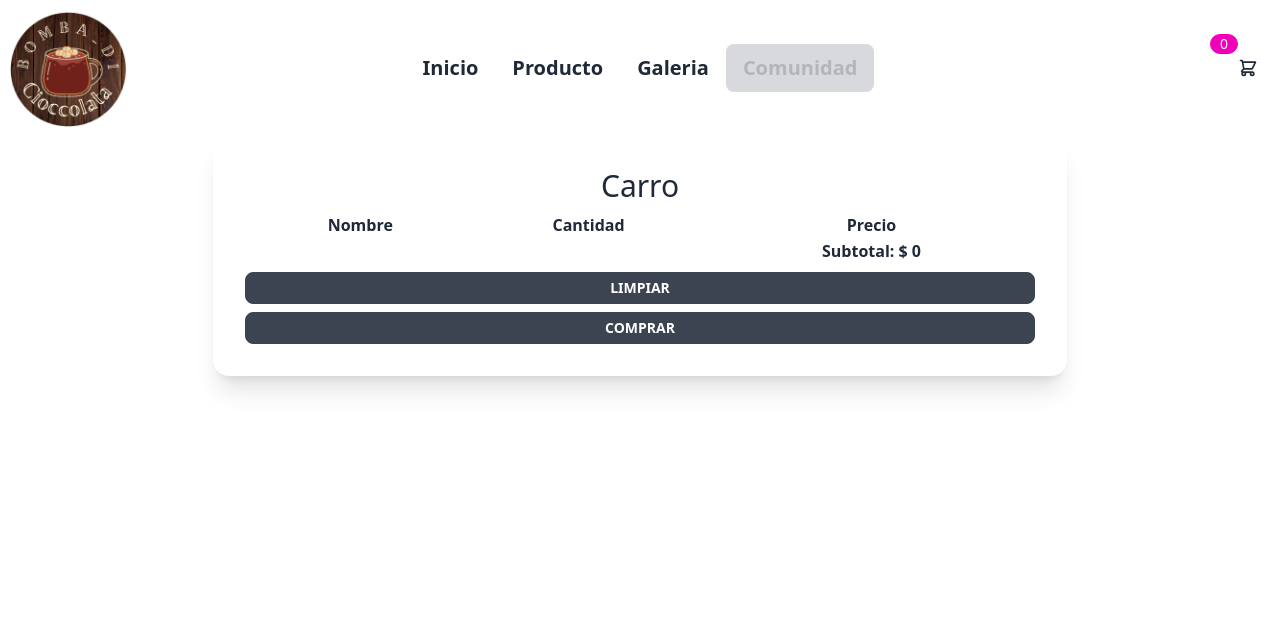
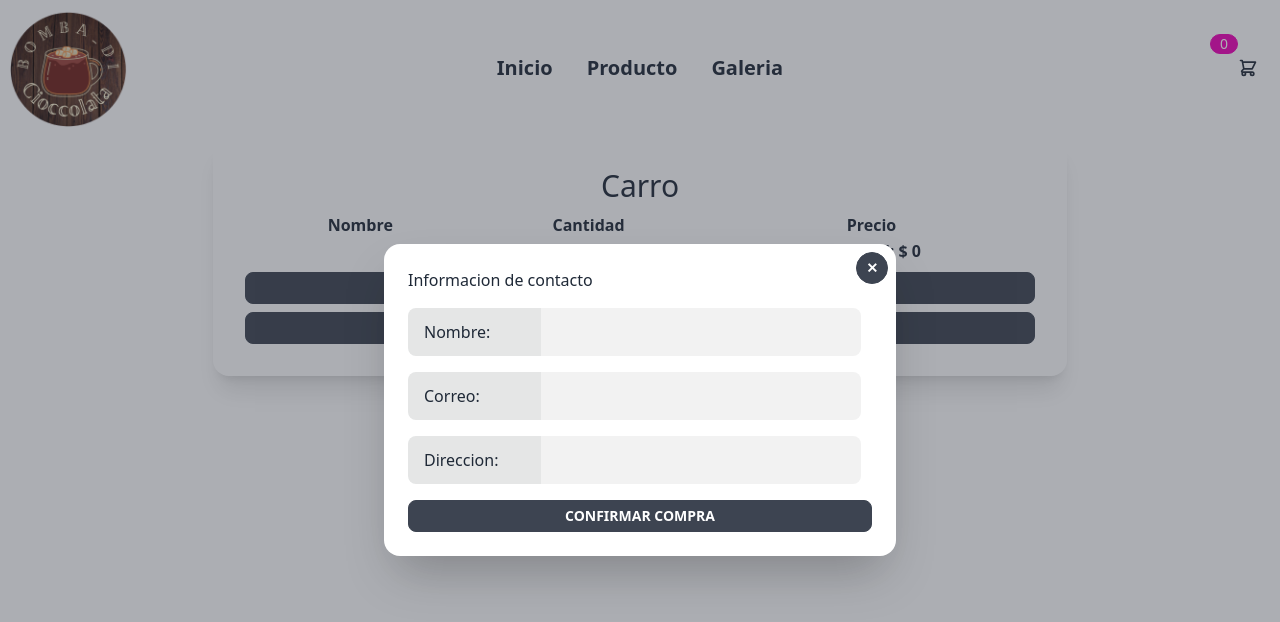
Before and after one commit to Payacan08/clase_1, a React (Create React App) app: page /carro in a window 1280 px wide. Both pictures are taken after a click on the label "COMPRAR". Shown: the top 622 px of the page. Built offline with nearby package versions, Linux system fonts and the light colour scheme.

Commit message:
Entrega Final

```diff
--- a/public/index.html
+++ b/public/index.html
@@ -2,14 +2,14 @@
 <html lang="en">
   <head>
     <meta charset="utf-8" />
-    <link rel="icon" href="%PUBLIC_URL%/favicon.ico" />
+    <link rel="icon" href="%PUBLIC_URL%/1PNG LOGO.png" />
     <meta name="viewport" content="width=device-width, initial-scale=1" />
     <meta name="theme-color" content="#000000" />
     <meta
       name="description"
-      content="Web site created using create-react-app"
+      content="Bomba di Cioccolata Web site created using create-react-app"
     />
-    <link rel="apple-touch-icon" href="%PUBLIC_URL%/logo192.png" />
+    <link rel="apple-touch-icon" href="%PUBLIC_URL%/1PNG LOGO.png" />
     <!--
       manifest.json provides metadata used when your web app is installed on a
       user's mobile device or desktop. See https://developers.google.com/web/fundamentals/web-app-manifest/
@@ -24,7 +24,7 @@
       work correctly both with client-side routing and a non-root public URL.
       Learn how to configure a non-root public URL by running `npm run build`.
     -->
-    <title>React App</title>
+    <title>Bomba di Cioccolata</title>
   </head>
   <body>
     <noscript>You need to enable JavaScript to run this app.</noscript>
--- a/src/components/Cart.js
+++ b/src/components/Cart.js
@@ -1,13 +1,38 @@
 import React, { useContext } from 'react'
 import {CartContext} from './CartContext'
+import {addDoc, collection, getFirestore } from 'firebase/firestore';
 
 const Cart = () => {
-  const { cart , removeItem , clear,} = useContext(CartContext)
+  const { cart , removeItem , clear, totalCart} = useContext(CartContext)
 
-    let total = 0
-    cart.forEach(itemCart=>{
-        total += itemCart.num * itemCart.itemData.price
+    const cartList = cart.map(item=>{
+      const list ={
+        id: item.itemData.id,
+        name: item.itemData.name,
+        cantidad: item.num
+      }
+      return list
     })
+
+    const buyCart = (ev)=>{
+      ev.preventDefault();
+      const compra = {
+        user:{nombre:ev.target.nombre.value,
+          correo:ev.target.correo.value,
+          direccion:ev.target.direccion.value},
+        items:cartList,
+        total: totalCart()
+      }
+      saveToFirestore(compra)
+    }
+
+    const saveToFirestore = (compra)=>{
+      const db = getFirestore();
+      const pedidosCollection = collection(db,'pedidos')
+      addDoc(pedidosCollection,compra).then((response)=>{
+        console.log(response.id);
+      })
+    }
 
   return (
     <div className='flex justify-center'>
@@ -38,12 +63,34 @@ const Cart = () => {
                 <th></th>
                 <th></th>
                 <th></th>
-                <th>Subtotal: $ {total}</th>
+                <th>Subtotal: $ {totalCart()}</th>
               </tr>
             </tfoot>
           </table>
           <label className="btn btn-sm" onClick={clear}>Limpiar</label>
-          <label className="btn btn-sm" >Comprar</label>
+          <label className="btn modal-button btn-sm" htmlFor='my-modal'>Comprar</label>
+          <input type="checkbox" id="my-modal" className="modal-toggle" />
+          <div htmlFor='my-modal' className='modal'>
+            <div className='modal-box'>
+            <label htmlFor="my-modal" className="btn btn-sm btn-circle absolute right-2 top-2">✕</label>
+              <form onSubmit={ev=>buyCart(ev)} className='grid gap-4'>
+                <label>Informacion de contacto</label>
+                <label className='input-group grid grid-cols-7'>
+                  <span className='col-span-2'>Nombre: </span>
+                  <input type='text' name='nombre' className='input col-span-5 w-full max-w-xs bg-base-200'></input>
+                </label>
+                <label className='input-group grid grid-cols-7'>
+                  <span className='col-span-2'>Correo: </span>
+                  <input type='text' name='correo' className='input col-span-5 w-full max-w-xs bg-base-200'></input>
+                </label>
+                <label className='input-group grid grid-cols-7'>
+                  <span className='col-span-2'>Direccion: </span>
+                  <input type='text' name='direccion' className='input col-span-5 w-full max-w-xs bg-base-200'></input>
+                </label>
+                <button className="btn btn-sm" type='submit'>Confirmar Compra</button>
+              </form>
+            </div>
+          </div>
         </div>
       </div>
     </div>
--- a/src/components/CartContext.js
+++ b/src/components/CartContext.js
@@ -5,7 +5,8 @@ export const CartContext = createContext({
     addItem: (item,quantity) => {},
     removeItem: (itemId) => {},
     clear: ()=>{},
-    isInCart: (id)=>{}
+    isInCart: (id)=>{},
+    totalCart: 0
 });
 
 const CartContextProvider = ({children}) => {
@@ -37,11 +38,20 @@ const CartContextProvider = ({children}) => {
         return cart.find((item)=>item.itemData.id === itemId)
     }
 
+    const totalCart = ()=>{
+        let total = 0
+        cart.forEach(itemCart=>{
+        total += itemCart.num * itemCart.itemData.price
+        })
+        return total
+    }
+
     const context = {
         cart,
         addItem,
         removeItem,
-        clear
+        clear,
+        totalCart
     };
 
   return (
--- a/src/components/CartInfo.js
+++ b/src/components/CartInfo.js
@@ -4,11 +4,7 @@ import {CartContext} from './CartContext'
 
 const CartInfo = () => {
 
-  const { cart } = useContext(CartContext)
-    let total = 0
-    cart.forEach(itemCart=>{
-      total += itemCart.num * itemCart.itemData.price
-    })
+  const { cart, totalCart } = useContext(CartContext)
 
   return (
     <div>
@@ -17,7 +13,7 @@ const CartInfo = () => {
               Nombre: {item.itemData.name} Cantidad: {item.num}
             </div>
           )}
-        <span className="text-info">Subtotal: $ {total}</span>
+        <span className="text-info">Subtotal: $ {totalCart()}</span>
         <Link to="/carro" className="btn btn-sm" >Ir a carro</Link>
     </div>
   )
--- a/src/components/ItemDetail.js
+++ b/src/components/ItemDetail.js
@@ -1,6 +1,6 @@
 import React, { useContext } from 'react'
 import {CartContext} from './CartContext'
-
+import './img/img_3.jpeg'
 
 const ItemDetail = ({data}) => {
 
--- a/src/components/ItemListContainer.js
+++ b/src/components/ItemListContainer.js
@@ -1,6 +1,6 @@
 import React, { useEffect, useState } from 'react'
 import ItemCard from "./ItemCard";
-import { collection, getDocs, getFirestore, snapshotEqual } from "firebase/firestore";
+import { collection, getDocs, getFirestore} from "firebase/firestore";
 
 const ItemListContainer = () => {
   const [items, setItems] = useState([]);
--- a/src/components/NavBar.js
+++ b/src/components/NavBar.js
@@ -14,7 +14,6 @@ const NavBar = () => {
             <Link to='/' className="btn btn-ghost normal-case text-xl">Inicio</Link>
             <Link to='/productos' className="btn btn-ghost normal-case text-xl">Producto</Link>
             <Link to='/galeria' className="btn btn-ghost normal-case text-xl">Galeria</Link>
-            <a className="btn btn-disabled normal-case text-xl">Comunidad</a>
         </div>
         <div className="navbar-end">
             <CartWidget></CartWidget>
```
Also changed, not shown: public/1PNG LOGO.png (added).
